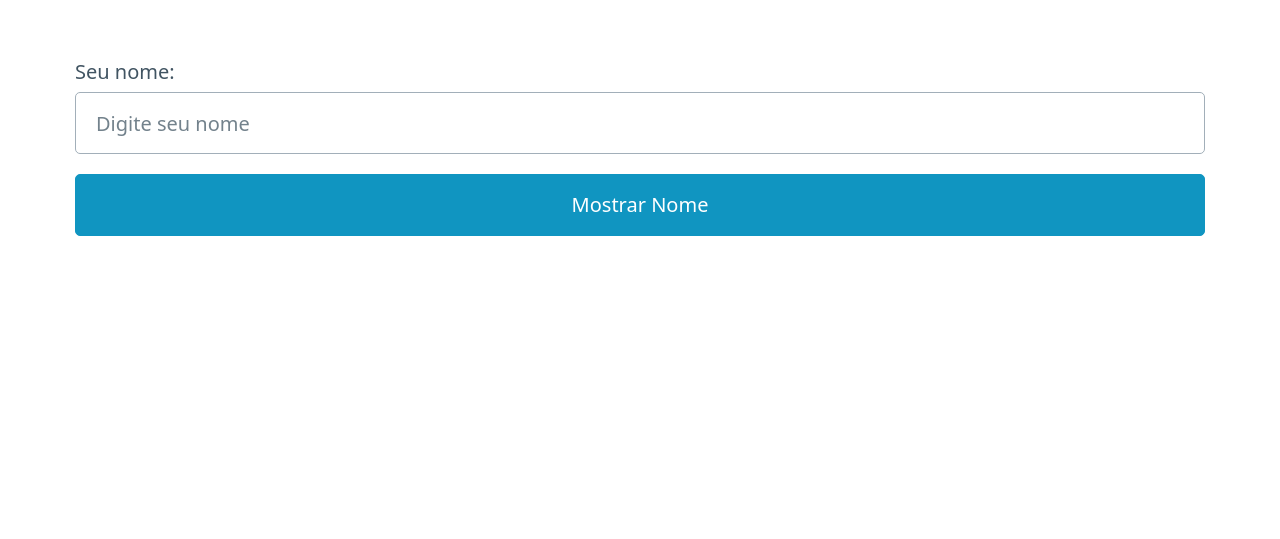
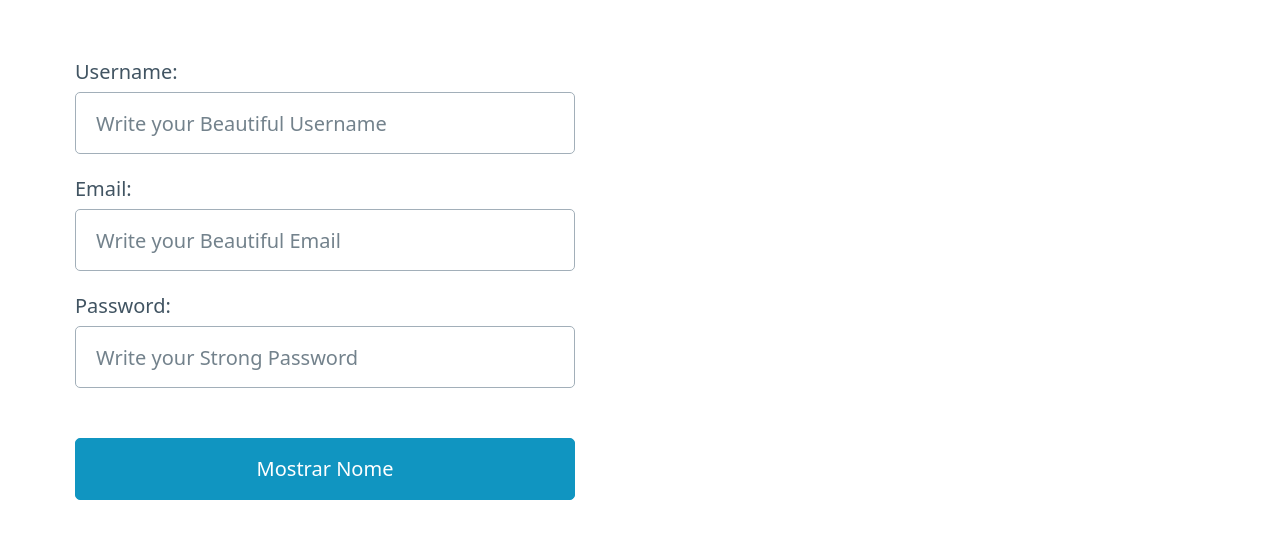
Before and after one commit to LonfLonf/EnglishFE, a plain HTML site: page index.html in a window 1280 px wide. Shown: the part 193-732 px from the top of the page. Drawn offline with nearby package versions, Linux system fonts and the light colour scheme.

Commit message:
Simple Start Of Register

```diff
--- a/index.html
+++ b/index.html
@@ -6,19 +6,41 @@
     <title>Projeto com Pico CSS</title>
 
     <!-- Pico.css CDN -->
-  <link rel="stylesheet" href="https://unpkg.com/@picocss/pico@1.5.10/css/pico.min.css" />
+    <link
+      rel="stylesheet"
+      href="https://unpkg.com/@picocss/pico@1.5.10/css/pico.min.css"
+    />
 
-  <link rel="stylesheet" href="style.css">
+    <link rel="stylesheet" href="style.css" />
   </head>
   <body>
-
     <main class="container">
       <h1>Projeto JS com Pico.css</h1>
 
-    <label for="nome">Seu nome:</label>
-    <input type="text" id="nome" placeholder="Digite seu nome" />
+      <div class="register">
+        <form>
+          <label for="nome">Username:</label>
+          <input
+            type="text"
+            id="username"
+            placeholder="Write your Beautiful Username"
+          />
+          <label for="nome">Email:</label>
+          <input
+            type="text"
+            id="email"
+            placeholder="Write your Beautiful Email"
+          />
+          <label for="nome">Password:</label>
+          <input
+            type="password"
+            id="password"
+            placeholder="Write your Strong Password"
+          />
+        </form>
 
         <button id="mostrar">Mostrar Nome</button>
+      </div>
 
       <p id="resultado" class="contrast mt-2"></p>
     </main>
--- a/script.js
+++ b/script.js
@@ -1,5 +1,5 @@
 document.getElementById("mostrar").addEventListener("click", () => {
-  const nome = document.getElementById("nome").value.trim();
+  const nome = document.getElementById("username").value.trim();
 
   const resultado = document.getElementById("resultado");
   if (nome) {
--- a/style.css
+++ b/style.css
@@ -1,3 +1,8 @@
 body {
   margin-top: 50px;
 }
+
+.register {
+  width: 500px;
+  height: 500px;
+}
```
Lines whose indentation alone changed are shown as unchanged.
